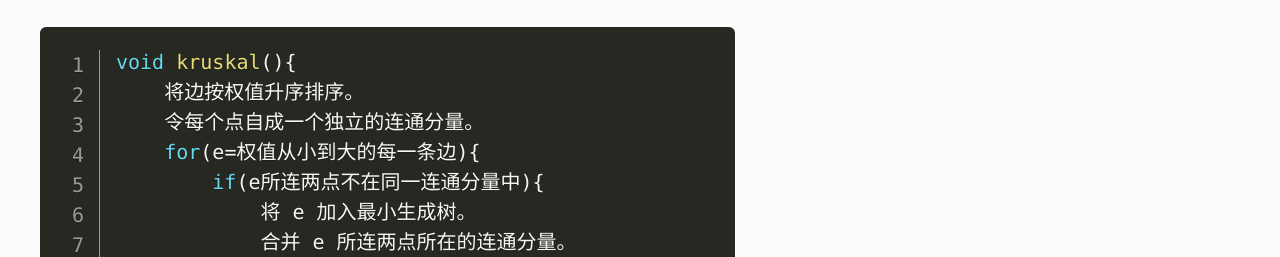
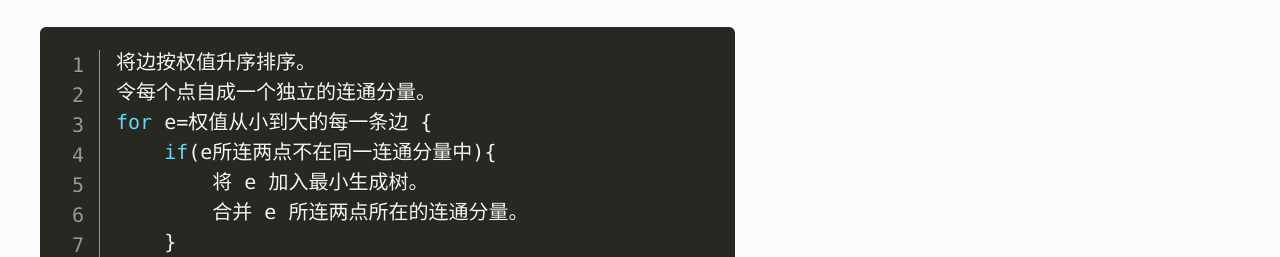
Before and after one commit to zhaosiyi/algo-note, a plain HTML site: page archives/2016-10-23-Kruskal 算法/article.html in a window 1280 px wide. Shown: the part 530-787 px from the top of the page. Drawn offline with Linux system fonts and the light colour scheme.

Commit message:
change article

```diff
--- a/archives/2016-10-23-Kruskal 算法/article.html
+++ b/archives/2016-10-23-Kruskal 算法/article.html
@@ -24,14 +24,12 @@
 <p>如果算法结束后最小生成树的边数等于点数-1，则图连通；小于则不连通。</p>
 <p>算法需要用到并查集来判断与合并连通分量。</p>
 <div class="heading-high scrollspy"><h2>伪代码</h1><div class="divider"></div></div>
-<pre class="line-numbers"><code class="language-cpp">void kruskal(){
-    将边按权值升序排序。
-    令每个点自成一个独立的连通分量。
-    for(e=权值从小到大的每一条边){
-        if(e所连两点不在同一连通分量中){
-            将 e 加入最小生成树。
-            合并 e 所连两点所在的连通分量。
-        }
+<pre class="line-numbers"><code class="language-cpp">将边按权值升序排序。
+令每个点自成一个独立的连通分量。
+for e=权值从小到大的每一条边 {
+    if(e所连两点不在同一连通分量中){
+        将 e 加入最小生成树。
+        合并 e 所连两点所在的连通分量。
     }
 }
 </code></pre>
```
